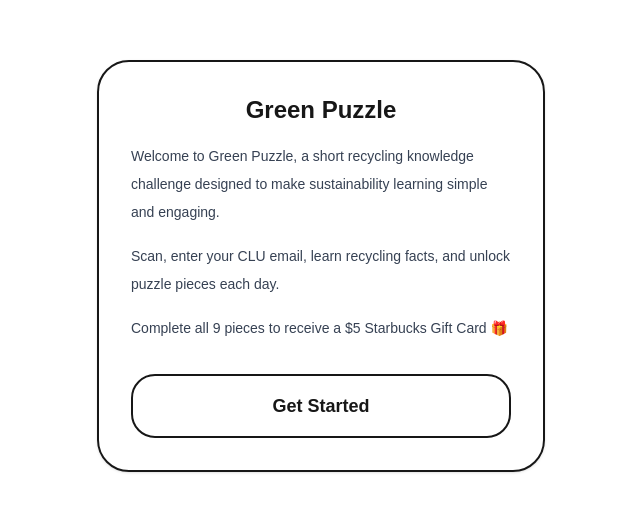
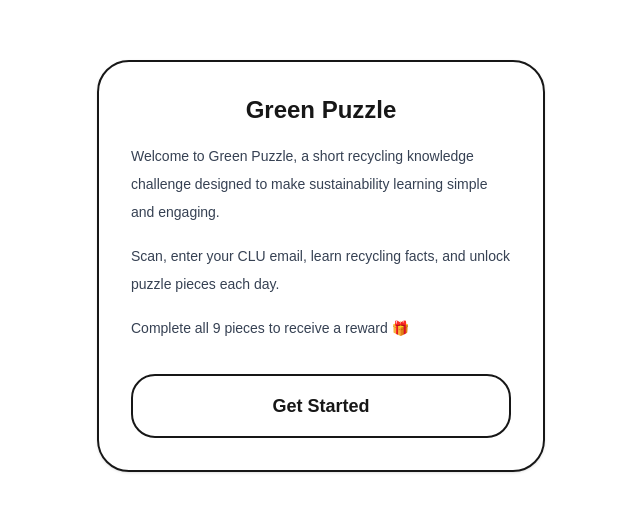
Before and after one commit to jackyxuzhiqi-dotcom/green-puzzle-mvp, a Next.js app: page / in a window 1280 px wide. Shown: the part 134-646 px from the top of the page, without its empty margins (319-959 px from the left). Built offline with nearby package versions, Linux system fonts and the light colour scheme; no server answers.

Commit message:
Update puzzle UI

```diff
--- a/app/page.tsx
+++ b/app/page.tsx
@@ -319,7 +319,7 @@ export default function Home() {
             </p>
 
             <p className="mb-8 text-sm font-medium leading-7 text-gray-700">
-              Complete all 9 pieces to receive a $5 Starbucks Gift Card  🎁
+              Complete all 9 pieces to receive a reward 🎁
             </p>
 
             <button
@@ -457,7 +457,7 @@ export default function Home() {
             </p>
 
             <p className="mb-6 text-center text-sm font-medium leading-7 text-gray-700">
-              Your reward is on the way 🎁
+              Your $5 Starbucks Gift Card is on the way 🎁
             </p>
 
             <p className="mb-6 break-all text-center text-xs font-medium leading-6 text-gray-500">
```
